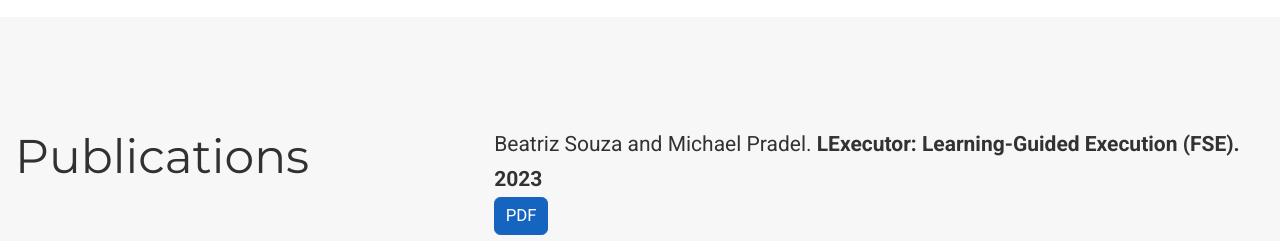
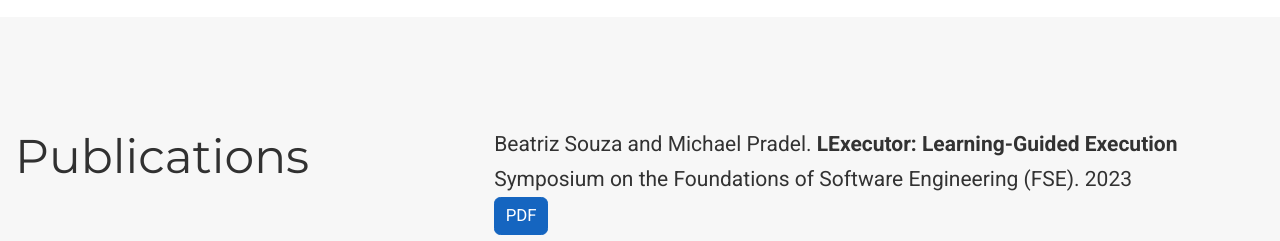
Before and after one commit to biabs1/biabs1.github.io, a plain HTML site: page index.html in a window 1280 px wide. Shown: the part 1020-1261 px from the top of the page. Drawn offline with nearby package versions, Linux system fonts and the light colour scheme; some icons are missing.

Commit message:
Small fix

```diff
--- a/index.html
+++ b/index.html
@@ -861,7 +861,8 @@
           <li itemscope itemtype="http://schema.org/CreativeWork">
             <span itemprop="name">
               Beatriz Souza and Michael Pradel.
-              <b>LExecutor: Learning-Guided Execution (FSE). 2023</span>
+              <b>LExecutor: Learning-Guided Execution</b>
+              Symposium on the Foundations of Software Engineering (FSE). 2023</span>
 
             <p><a class="btn btn-primary btn-outline btn-xs" href="/publications/FSE-2023.pdf">PDF</a></p>
           </li>
```
